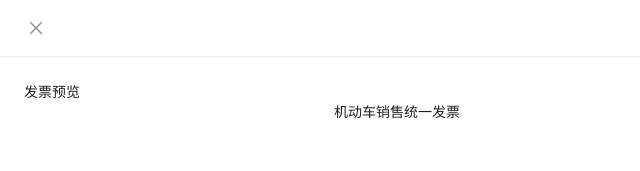
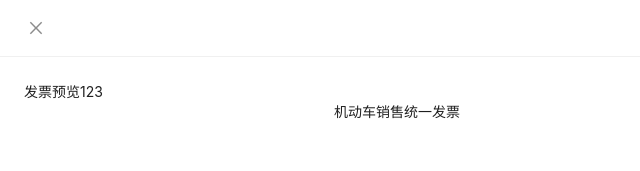
Before and after one commit to Lucius-Pan/E-book_management_system_React, a React (Create React App) app in the folder app/: page /test in a window 1280 px wide. Both pictures are taken after a click on the button "test". Shown: the top 171 px of the page, without its empty margins (0-640 px from the left). Built offline with nearby package versions, Linux system fonts and the light colour scheme.

Commit message:
GitKraken test

```diff
--- a/app/src/components/CrvViewMotorVehicleInvoice.jsx
+++ b/app/src/components/CrvViewMotorVehicleInvoice.jsx
@@ -15,7 +15,7 @@ const CrvViewMotorVehicleInvoice = (props) => {
             >
                 <div>
                     <Row>
-                        <span>发票预览</span>
+                        <span>发票预览123</span>
                     </Row>
                     <Row gutter={8}>
                         <Col span={6}>
```
